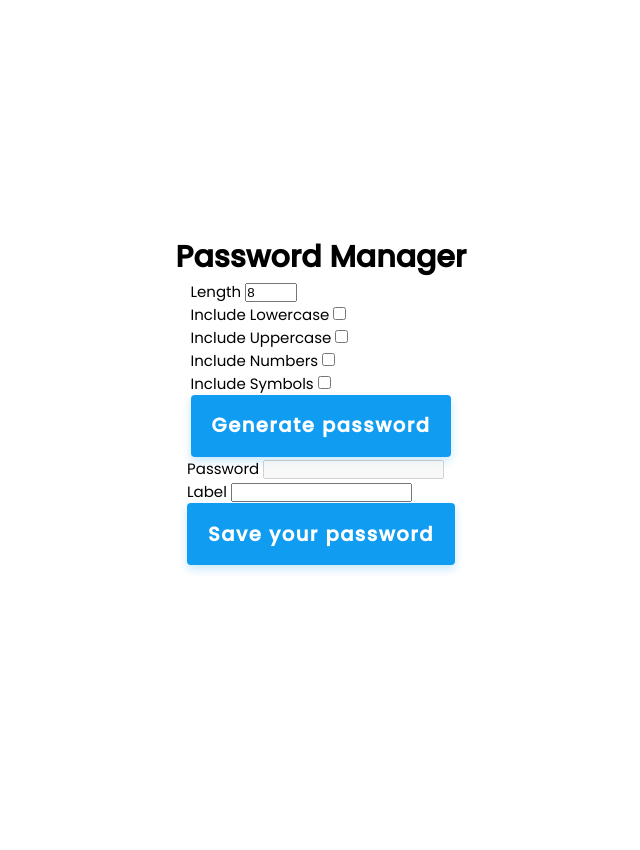
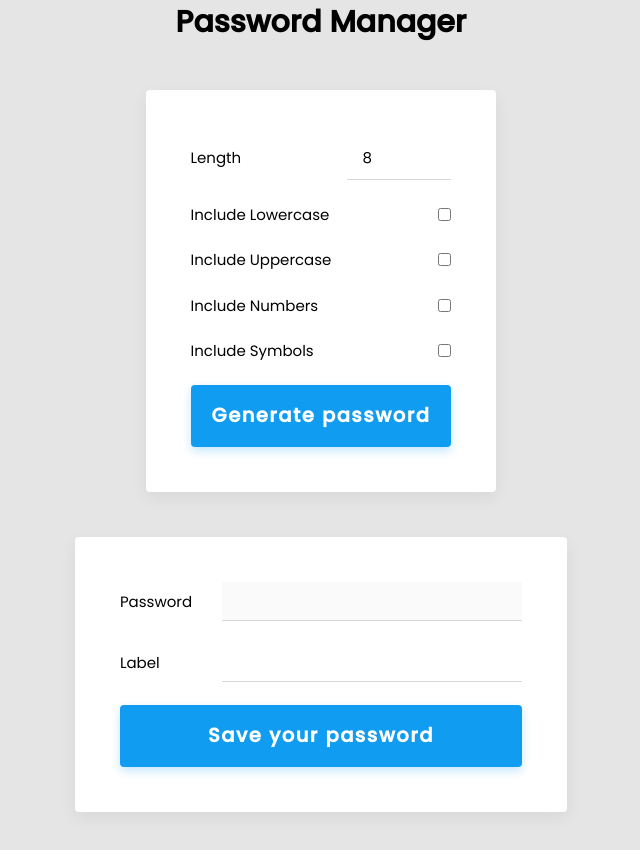
Before and after one commit to jakubfiglak/Password-Manager, a website built with Parcel: page index.html in a window 1280 px wide. Shown: the whole page, without its empty margins (319-959 px from the left). Before the commit the page ends 800 px from the top, so only its background shows below. Built offline with nearby package versions, Linux system fonts and the light colour scheme.

Commit message:
Add basic styling

```diff
--- /dev/null
+++ b/scss/_placeholders.scss
@@ -0,0 +1,28 @@
+%section {
+  background: $color-white;
+  box-shadow: $box-shadow;
+  border-radius: 4px;
+  padding: 3rem;
+  margin-block-end: 3rem;
+  display: grid;
+  gap: 1.5rem;
+}
+
+%flex-space-between {
+  display: flex;
+  justify-content: space-between;
+  align-items: center;
+}
+
+%input-text {
+  padding: 0.7rem 1rem;
+  border: 0;
+  border-block-end: 1px solid $color-gray;
+  font-size: 1rem;
+  width: 300px;
+
+  &:focus {
+    outline: 0;
+    border-block-end: 1px solid $color-gray-dark;
+  }
+}
--- a/scss/_variables.scss
+++ b/scss/_variables.scss
@@ -10,4 +10,8 @@ $color-green: #2ed47a;
 $color-black: #192a3e;
 $color-gray: #d3d8dd;
 $color-gray-dark: #818e9b;
+$color-background: #e5e5e5;
 $color-white: #ffffff;
+
+// Box shadow
+$box-shadow: 0px 6px 18px rgba(0, 0, 0, 0.06);
--- a/scss/main.scss
+++ b/scss/main.scss
@@ -1,4 +1,4 @@
-@import 'variables', 'buttons';
+@import 'variables', 'buttons', 'placeholders';
 
 * {
   box-sizing: border-box;
@@ -17,75 +17,113 @@ html {
   align-items: center;
   flex-direction: column;
   min-height: 100vh;
+  background: $color-background;
 }
 
 .heading {
   font-size: 2rem;
+  margin-block-end: 3rem;
 }
 
-.signup {
-  display: grid;
-  margin-block-start: 5rem;
-  gap: 5rem;
+.generator {
+  @extend %section;
 
-  &__field {
-    position: relative;
-    display: flex;
-    border: 0;
+  &__setting {
+    @extend %flex-space-between;
   }
 
-  &__label {
-    position: absolute;
-    color: $color-gray-dark;
-    font-size: 1.1rem;
-    bottom: 0.7rem;
-    left: 1rem;
-    transition: all 0.2s ease-in;
-    pointer-events: none;
-  }
-
-  &__input {
+  &__number-input {
     padding: 0.7rem 1rem;
     border: 0;
     border-block-end: 1px solid $color-gray;
-    font-size: 1.3rem;
-    width: 300px;
-
-    &--invalid {
-      border-block-end: 1px solid $color-red;
-    }
-
-    &--valid {
-      border-block-end: 1px solid $color-green;
-    }
+    font-size: 1rem;
+    font-family: $font-stack;
 
     &:focus {
       outline: 0;
       border-block-end: 1px solid $color-gray-dark;
     }
+  }
+}
 
-    &:focus + .signup__label {
-      bottom: 3rem;
-      color: $color-accent-blue;
-    }
+.form {
+  @extend %section;
 
-    &:not(:placeholder-shown):not(:focus) + .signup__label {
-      bottom: 3rem;
-      color: $color-gray-dark;
-    }
+  &__element {
+    @extend %flex-space-between;
   }
 
-  &__error {
-    position: absolute;
-    top: 3.2rem;
-    left: 1rem;
-    color: $color-red;
-    font-style: italic;
-    opacity: 0;
-    transition: opacity 0.2s ease-in;
-
-    &--active {
-      opacity: 1;
-    }
+  &__label {
+    padding-inline-end: 2rem;
+  }
+  &__input {
+    @extend %input-text;
   }
 }
+
+// .signup {
+//   display: grid;
+//   margin-block-start: 5rem;
+//   gap: 5rem;
+
+//   &__field {
+//     position: relative;
+//     display: flex;
+//     border: 0;
+//   }
+
+//   &__label {
+//     position: absolute;
+//     color: $color-gray-dark;
+//     font-size: 1.1rem;
+//     bottom: 0.7rem;
+//     left: 1rem;
+//     transition: all 0.2s ease-in;
+//     pointer-events: none;
+//   }
+
+//   &__input {
+//     padding: 0.7rem 1rem;
+//     border: 0;
+//     border-block-end: 1px solid $color-gray;
+//     font-size: 1.3rem;
+//     width: 300px;
+
+//     &--invalid {
+//       border-block-end: 1px solid $color-red;
+//     }
+
+//     &--valid {
+//       border-block-end: 1px solid $color-green;
+//     }
+
+//     &:focus {
+//       outline: 0;
+//       border-block-end: 1px solid $color-gray-dark;
+//     }
+
+//     &:focus + .signup__label {
+//       bottom: 3rem;
+//       color: $color-accent-blue;
+//     }
+
+//     &:not(:placeholder-shown):not(:focus) + .signup__label {
+//       bottom: 3rem;
+//       color: $color-gray-dark;
+//     }
+//   }
+
+//   &__error {
+//     position: absolute;
+//     top: 3.2rem;
+//     left: 1rem;
+//     color: $color-red;
+//     font-style: italic;
+//     opacity: 0;
+//     transition: opacity 0.2s ease-in;
+
+//     &--active {
+//       opacity: 1;
+//     }
+//   }
+// }
```
Also changed, not shown: 3 other files.
